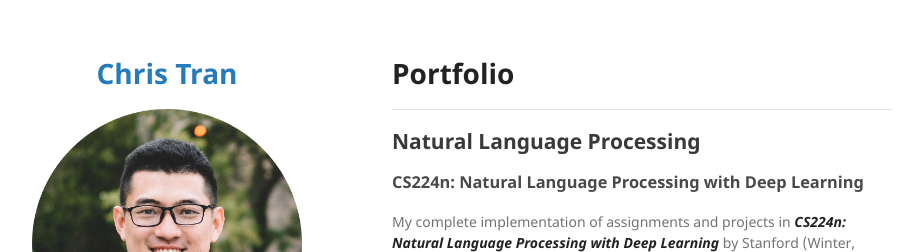
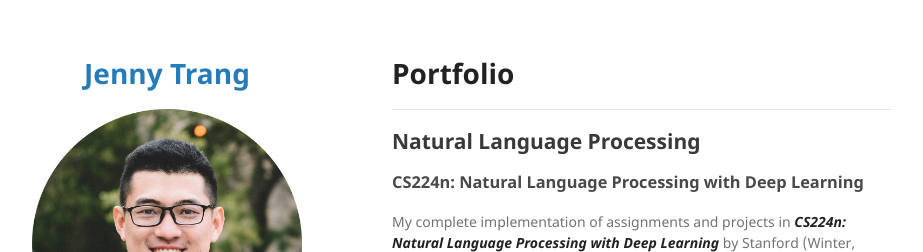
Before and after one commit to jasminechann/jasminechann.github.io, a Jekyll site: the page built from index.md, in a window 1280 px wide. Shown: the top 252 px of the page, without its empty margins (178-1101 px from the left). Built offline with Jekyll 4.4.1, drawn with Linux system fonts in a browser that asks for light colours; our own code applies the rules of GitHub Pages for plain Markdown files.

Commit message:
Update _config.yml

```diff
--- a/_config.yml
+++ b/_config.yml
@@ -1,12 +1,12 @@
-title: <p align="center"> Chris Tran </p>
+title: <p align="center"> Jenny Trang </p>
 
 logo: "/images/picture.png?raw=true"
 
 description:
   <p align="center">
   <a href="pdf/resume.pdf">Resume</a> |
-  <a href="https://www.linkedin.com/in/chriskhanhtran/">LinkedIn</a> |
-  <a href="https://github.com/chriskhanhtran">GitHub</a>
+  <a href="https://www.linkedin.com/in/nguyen-trang2000/">LinkedIn</a> |
+  <a href="https://github.com/jasminechann">GitHub</a>
   </p>
 
   <p align="justify">
```
